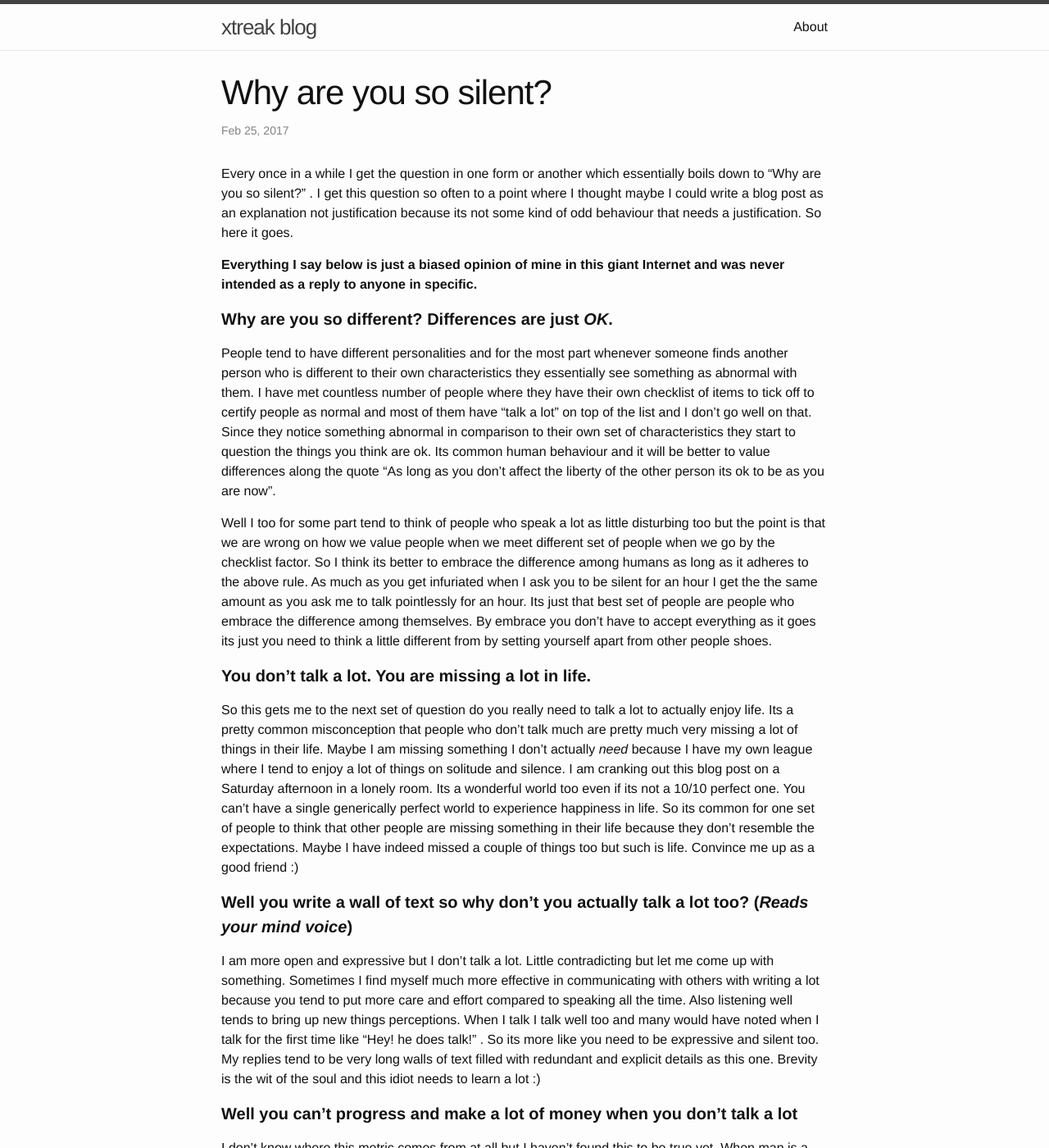
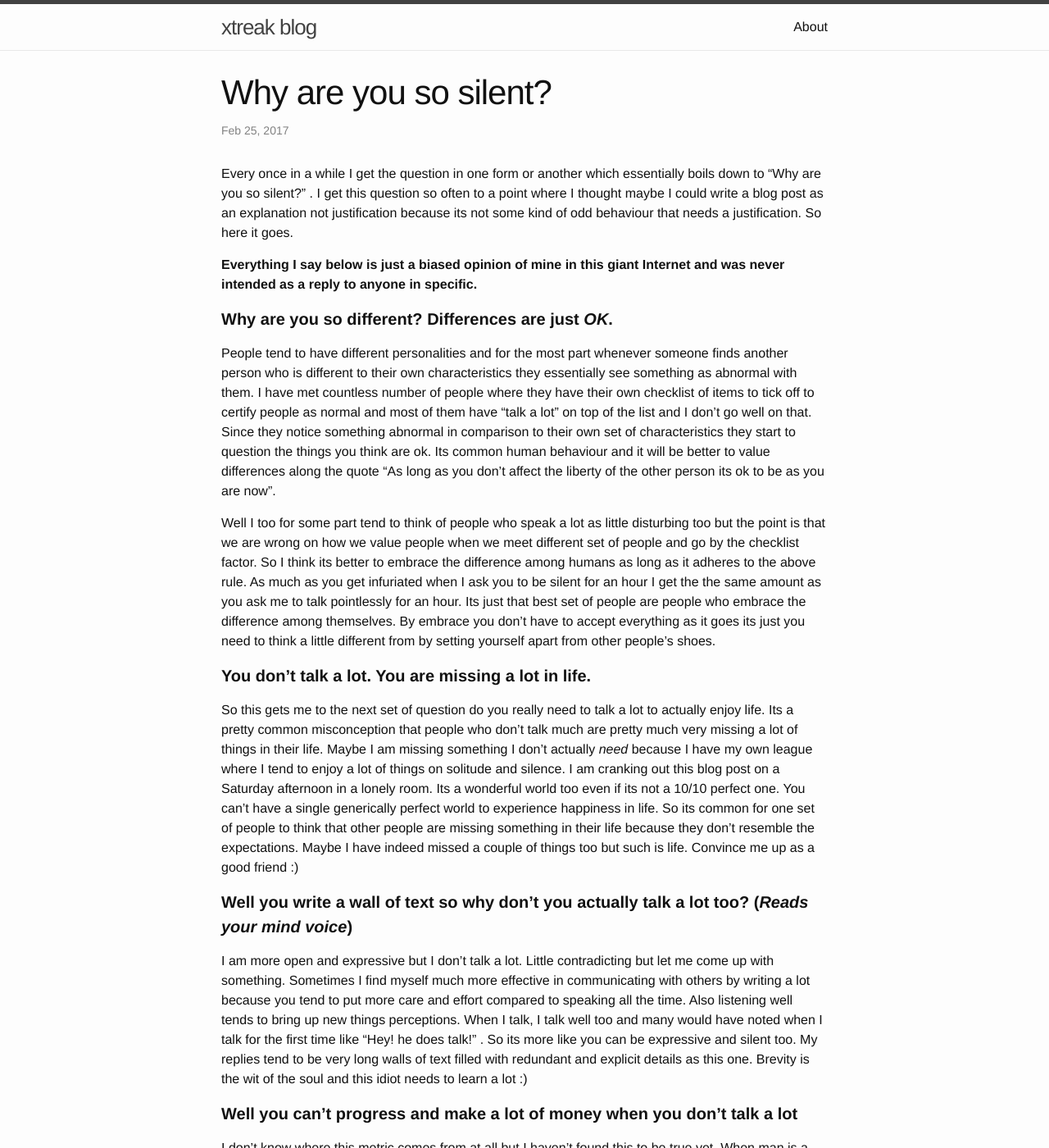
Before and after one commit to tirkarthi/tirkarthi.github.io, a Jekyll site: the page built from _posts/2017-02-25-why-are-you-so-silent.md, in a window 1280 px wide and 1400 px high. Shown: the whole window at 82% size. Built offline with Jekyll 4.4.1, drawn with Linux system fonts in a browser that asks for light colours; comment, search, counter and statistics services are not loaded.

Commit message:
More typo fixes

```diff
--- a/_posts/2017-02-25-why-are-you-so-silent.md
+++ b/_posts/2017-02-25-why-are-you-so-silent.md
@@ -13,7 +13,7 @@ Every once in a while I get the question in one form or another which essentiall
 
 People tend to have different personalities and for the most part whenever someone finds another person who is different to their own characteristics they essentially see something as abnormal with them. I have met countless number of people where they have their own checklist of items to tick off to certify people as normal and most of them have "talk a lot" on top of the list and I don't go well on that. Since they notice something abnormal in comparison to their own set of characteristics they start to question the things you think are ok. Its common human behaviour and it will be better to value differences along the quote "As long as you don't affect the liberty of the other person its ok to be as you are now".
 
-Well I too for some part tend to think of people who speak a lot as little disturbing too but the point is that we are wrong on how we value people when we meet different set of people when we go by the checklist factor. So I think its better to embrace the difference among humans as long as it adheres to the above rule. As much as you get infuriated when I ask you to be silent for an hour I get the the same amount as you ask me to talk pointlessly for an hour. Its just that best set of people are people who embrace the difference among themselves. By embrace you don't have to accept everything as it goes its just you need to think a little different from by setting yourself apart from other people shoes.
+Well I too for some part tend to think of people who speak a lot as little disturbing too but the point is that we are wrong on how we value people when we meet different set of people and go by the checklist factor. So I think its better to embrace the difference among humans as long as it adheres to the above rule. As much as you get infuriated when I ask you to be silent for an hour I get the the same amount as you ask me to talk pointlessly for an hour. Its just that best set of people are people who embrace the difference among themselves. By embrace you don't have to accept everything as it goes its just you need to think a little different from by setting yourself apart from other people's shoes.
 
 #### **You don't talk a lot. You are missing a lot in life.**
 
@@ -21,7 +21,7 @@ So this gets me to the next set of question do you really need to talk a lot to
 
 #### **Well you write a wall of text so why don't you actually talk a lot too? (_Reads your mind voice_)**
 
-I am more open and expressive but I don't talk a lot. Little contradicting but let me come up with something. Sometimes I find myself much more effective in communicating with others with writing a lot because you tend to put more care and effort compared to speaking all the time. Also listening well tends to bring up new things perceptions. When I talk I talk well too and many would have noted when I talk for the first time like "Hey! he does talk!" . So its more like you need to be expressive and silent too. My replies tend to be very long walls of text filled with redundant and explicit details as this one. Brevity is the wit of the soul and this idiot needs to learn a lot :)
+I am more open and expressive but I don't talk a lot. Little contradicting but let me come up with something. Sometimes I find myself much more effective in communicating with others by writing a lot because you tend to put more care and effort compared to speaking all the time. Also listening well tends to bring up new things perceptions. When I talk, I talk well too and many would have noted when I talk for the first time like "Hey! he does talk!" . So its more like you can be expressive and silent too. My replies tend to be very long walls of text filled with redundant and explicit details as this one. Brevity is the wit of the soul and this idiot needs to learn a lot :)
 
 #### **Well you can't progress and make a lot of money when you don't talk a lot**
 
```
